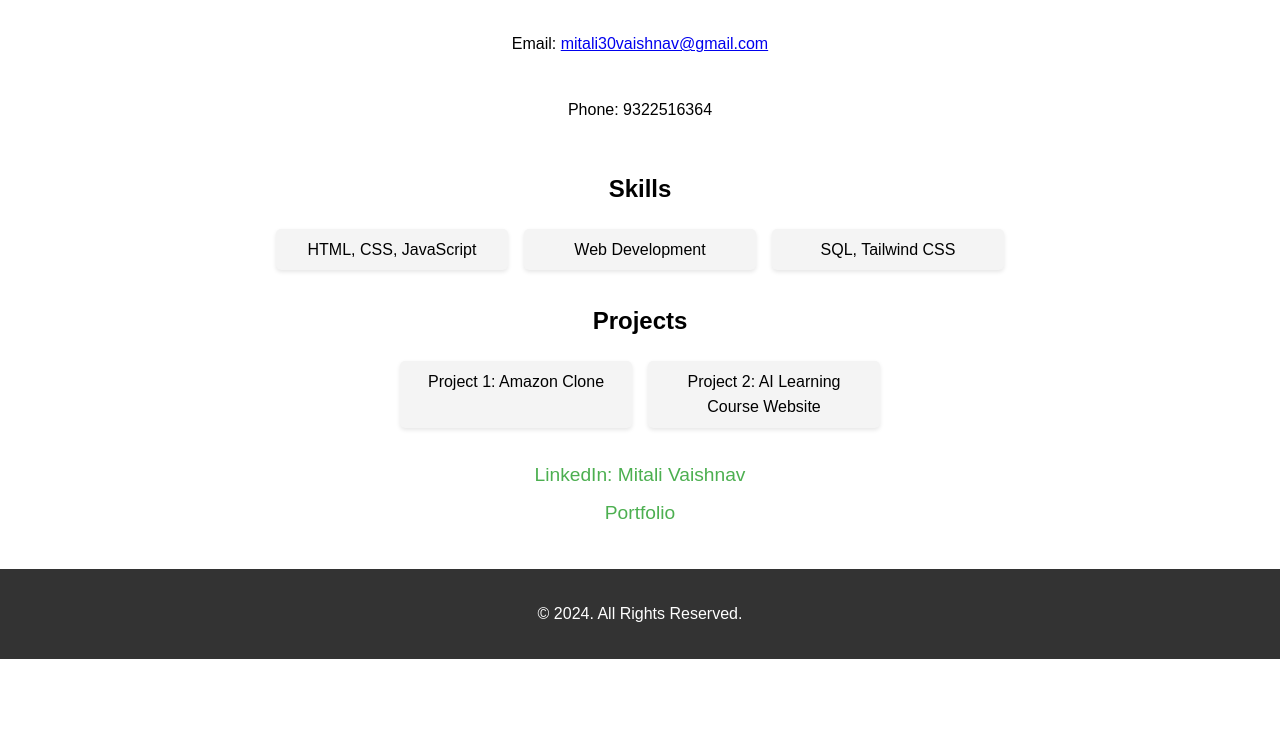
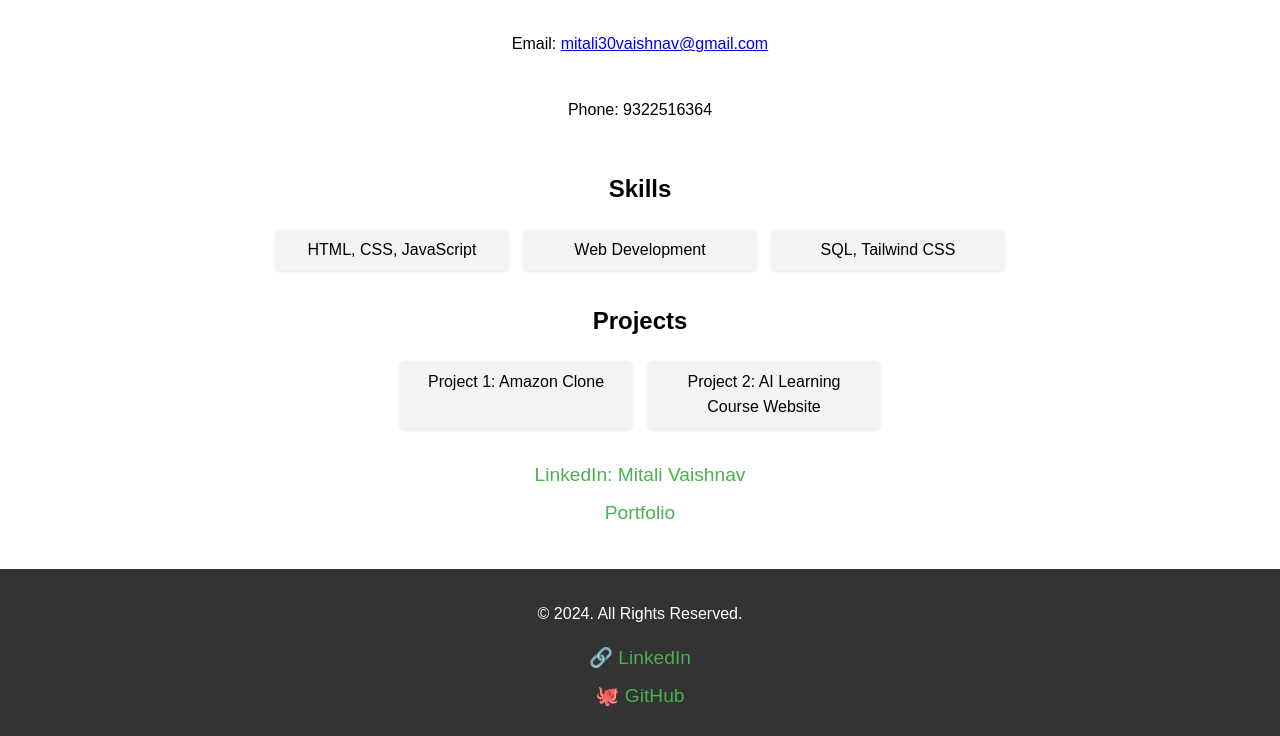
Before and after one commit to Tech-Trooper-source/README, a plain HTML site: page index2.htm in a window 1280 px wide. Shown: the part 395-1131 px from the top of the page. Before the commit the page ends 1054 px from the top, so only its background shows below. Drawn offline with Linux system fonts and the light colour scheme.

Commit message:
Update index2.htm

```diff
--- a/index2.htm
+++ b/index2.htm
@@ -131,6 +131,13 @@
 
     <footer>
         <p>&copy; 2024. All Rights Reserved.</p>
+            <div class="social-links">
+                <a href="https://www.linkedin.com/in/mitali-vaishnav-96ab3326b/" target="_blank">
+                    <span role="img" aria-label="LinkedIn">🔗 LinkedIn</span>
+                </a>
+                <a href="https://github.com/Tech-Trooper-source/README" target="_blank">
+                    <span role="img" aria-label="GitHub">🐙 GitHub</span>
+                </a>
     </footer>
 </body>
 </html>
```
